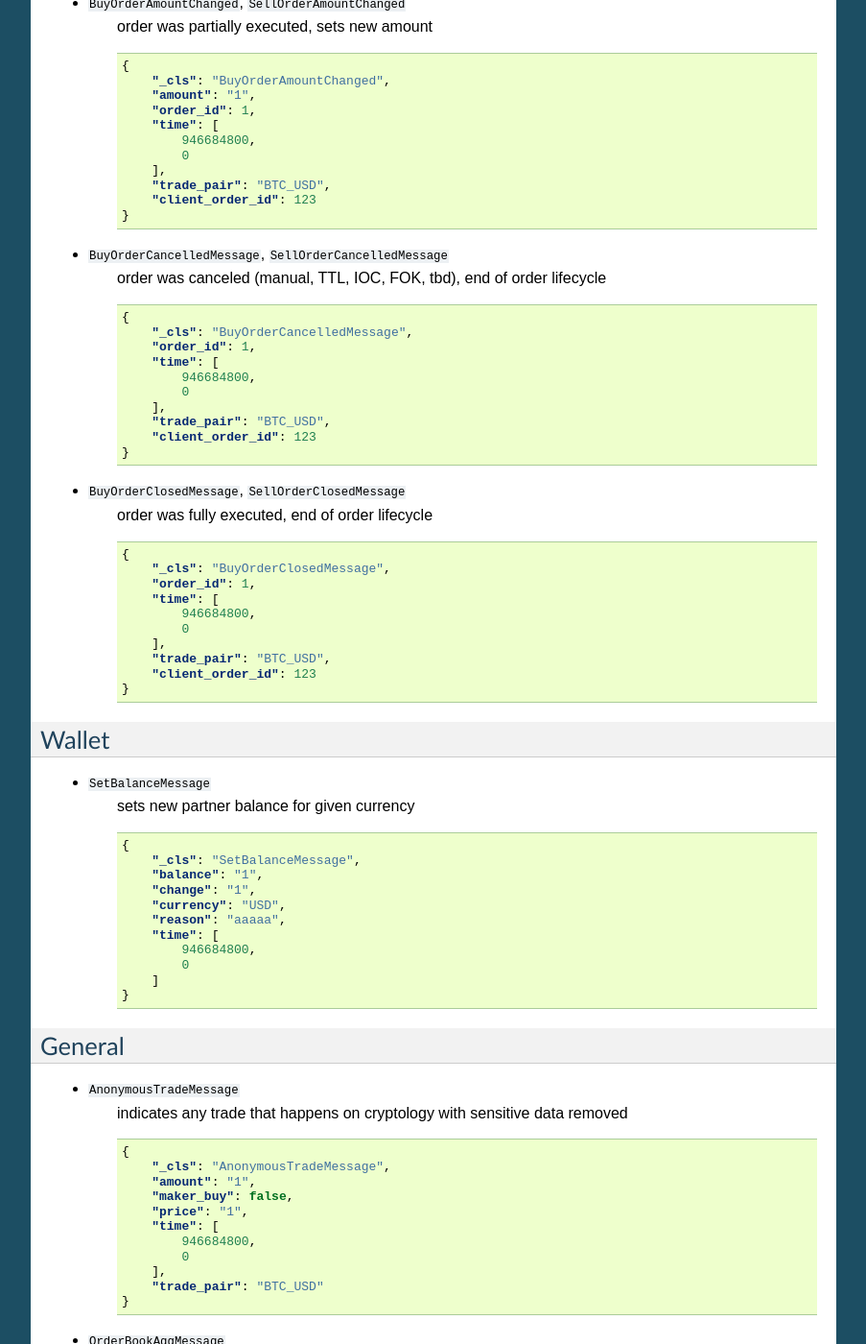
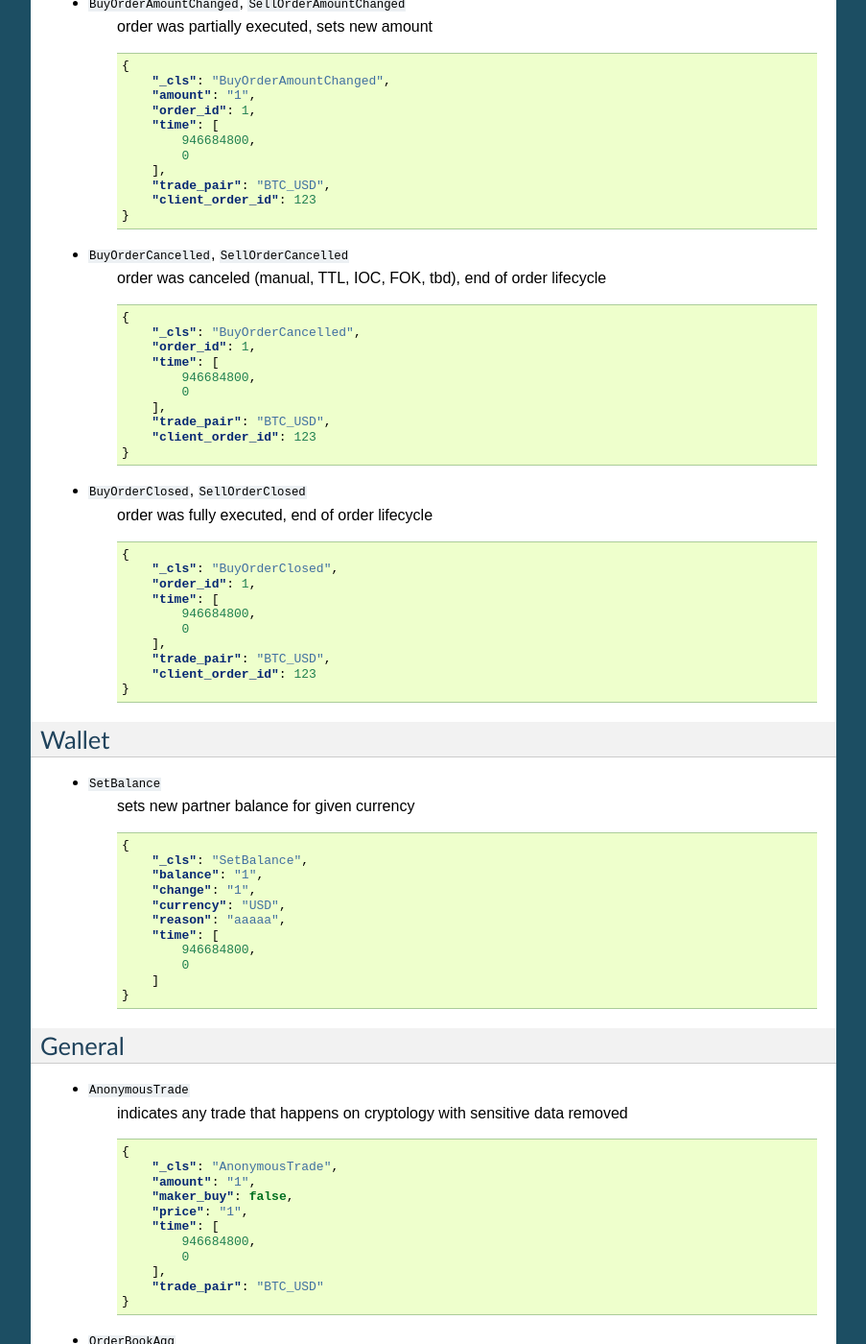
Before and after one commit to CryptologyExchange/cryptology-client-python, a Sphinx documentation site: the page built from docs/server_messages.rst, in a window 1280 px wide and 1400 px high, scrolled down 551 px. Shown: the whole window at 96% size, without its empty margins (198-1101 px from the left). Built offline with Sphinx 7.4.7, drawn with Linux system fonts in a browser that asks for light colours; some of the changed text lies outside the part shown.

Commit message:
strip `Message`

```diff
--- a/docs/client_messages.rst
+++ b/docs/client_messages.rst
@@ -41,12 +41,12 @@ all order placement messages share same structure
 Order cancelation
 =================
 
-- ``CancelOrderMessage``
+- ``CancelOrder``
     cancel any order
 
     .. code-block:: json
 
         {
-            "_cls": "CancelOrderMessage",
+            "_cls": "CancelOrder",
             "order_id": 42
         }
--- a/docs/server_messages.rst
+++ b/docs/server_messages.rst
@@ -49,13 +49,13 @@ other partner orders)
             "client_order_id": 123
         }
 
-- ``BuyOrderCancelledMessage``, ``SellOrderCancelledMessage``
+- ``BuyOrderCancelled``, ``SellOrderCancelled``
     order was canceled (manual, TTL, IOC, FOK, tbd), end of order lifecycle
 
     .. code-block:: json
 
         {
-            "_cls": "BuyOrderCancelledMessage",
+            "_cls": "BuyOrderCancelled",
             "order_id": 1,
             "time": [
                 946684800,
@@ -65,13 +65,13 @@ other partner orders)
             "client_order_id": 123
         }
 
-- ``BuyOrderClosedMessage``, ``SellOrderClosedMessage``
+- ``BuyOrderClosed``, ``SellOrderClosed``
     order was fully executed, end of order lifecycle
 
     .. code-block:: json
 
         {
-            "_cls": "BuyOrderClosedMessage",
+            "_cls": "BuyOrderClosed",
             "order_id": 1,
             "time": [
                 946684800,
@@ -84,13 +84,13 @@ other partner orders)
 Wallet
 ======
 
-- ``SetBalanceMessage``
+- ``SetBalance``
     sets new partner balance for given currency
 
     .. code-block:: json
 
         {
-            "_cls": "SetBalanceMessage",
+            "_cls": "SetBalance",
             "balance": "1",
             "change": "1",
             "currency": "USD",
@@ -105,13 +105,13 @@ Wallet
 General
 =======
 
-- ``AnonymousTradeMessage``
+- ``AnonymousTrade``
     indicates any trade that happens on cryptology with sensitive data removed
 
     .. code-block:: json
 
         {
-            "_cls": "AnonymousTradeMessage",
+            "_cls": "AnonymousTrade",
             "amount": "1",
             "maker_buy": false,
             "price": "1",
```
Also changed, not shown: other parts of docs/server_messages.rst (+4 -4 lines).
